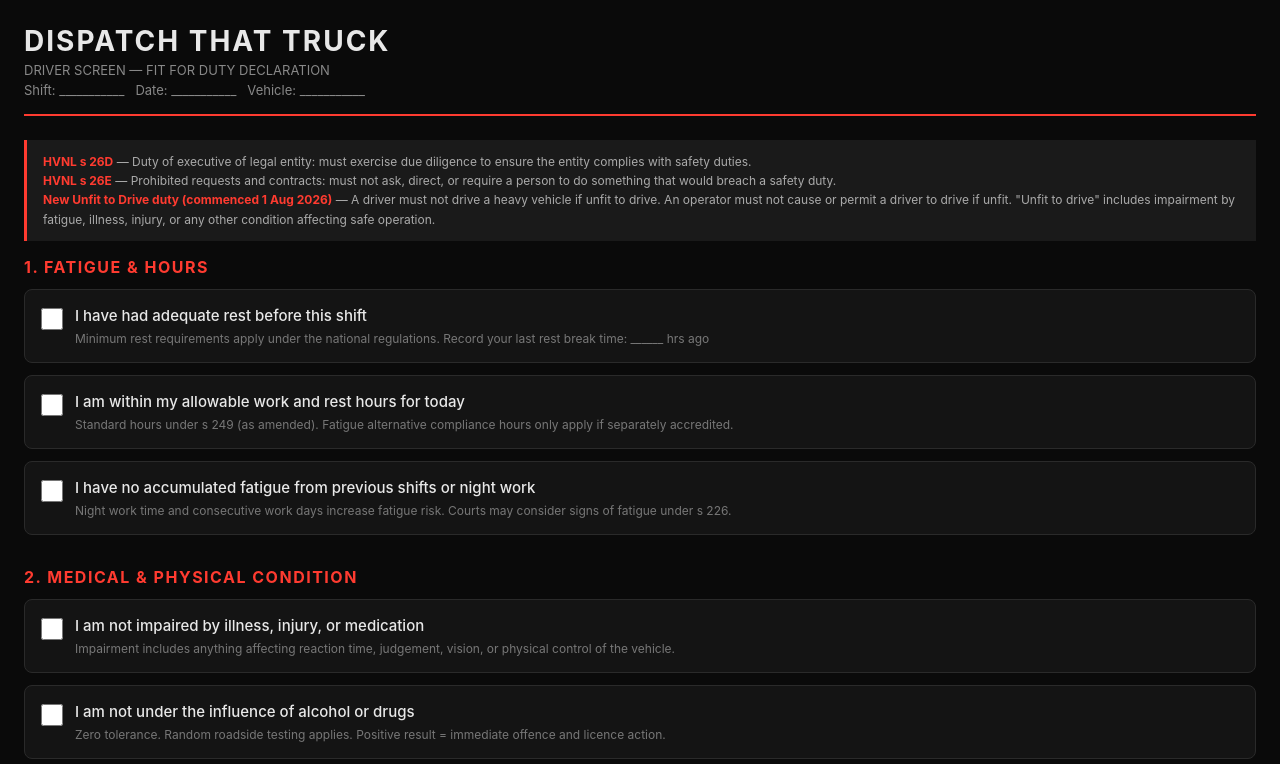
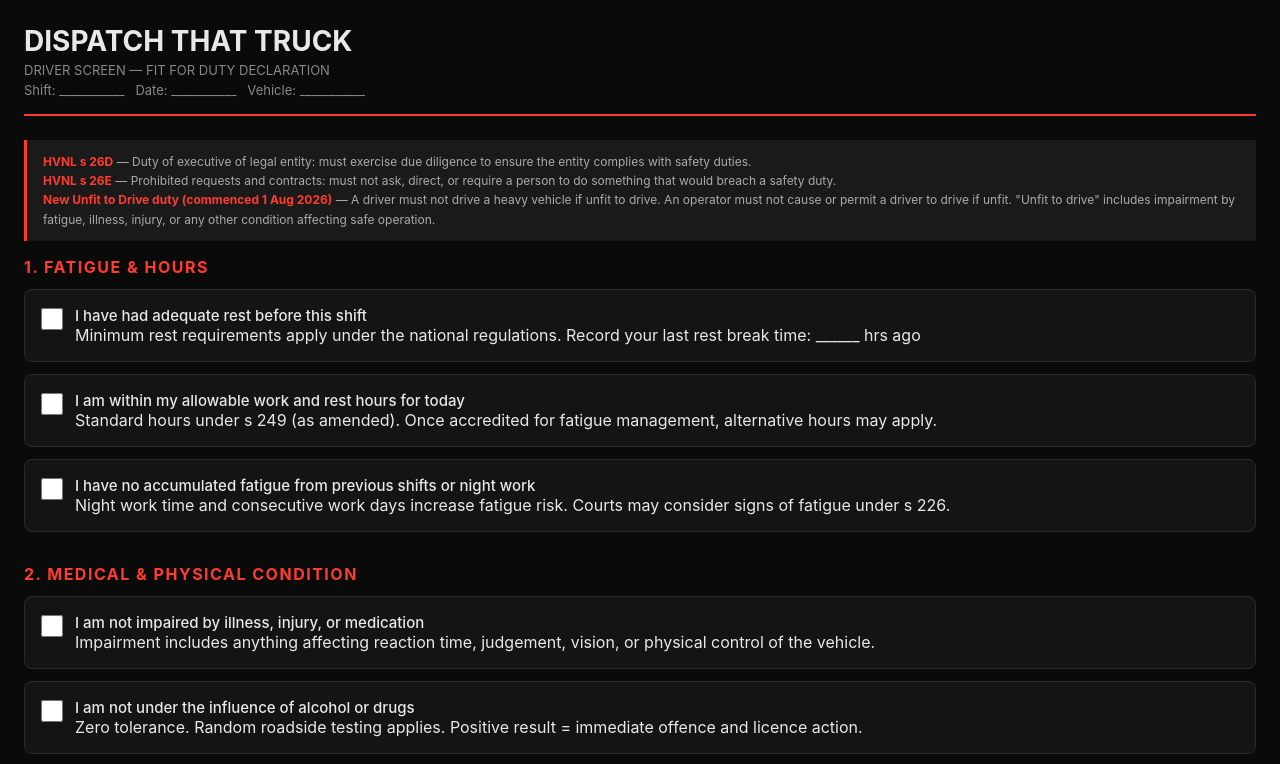
Before and after one commit to dispatchthattruck-hub/haul, a plain HTML site: page dispatchthattruck_fit_for_duty.html in a window 1280 px wide. Shown: the top 764 px of the page. Drawn offline with Linux system fonts and the light colour scheme.

Commit message:
Retrigger deploy after GitHub reconnect

```diff
--- a/dispatchthattruck_fit_for_duty.html
+++ b/dispatchthattruck_fit_for_duty.html
@@ -8,17 +8,17 @@
   * { margin: 0; padding: 0; box-sizing: border-box; }
   body { font-family: -apple-system, BlinkMacSystemFont, 'Segoe UI', Roboto, sans-serif; background: #0a0a0a; color: #e8e8e8; min-height: 100vh; padding: 24px; }
   .header { border-bottom: 2px solid #ff3b30; padding-bottom: 16px; margin-bottom: 24px; }
-  .header h1 { font-size: 28px; letter-spacing: 2px; }
+  .header h1 { font-size: 28px; letter-sizes: 2px; }
   .header .sub { color: #888; font-size: 13px; margin-top: 4px; }
   .law-ref { background: #1a1a1a; border-left: 3px solid #ff3b30; padding: 12px 16px; margin: 16px 0; font-size: 12px; color: #aaa; line-height: 1.6; }
   .law-ref strong { color: #ff3b30; }
   .section { margin-bottom: 32px; }
   .section h2 { font-size: 16px; text-transform: uppercase; letter-spacing: 1.5px; color: #ff3b30; margin-bottom: 12px; }
   .check-item { background: #141414; border: 1px solid #2a2a2a; border-radius: 8px; padding: 16px; margin-bottom: 12px; }
-  .check-item label { display: flex; align-items: flex-start; gap: 12px; cursor: pointer; }
+  .check-item label { display: flex; Deployments; align-items: flex-start; gap: 12px; cursor: pointer; }
   .check-item input[type="checkbox"] { width: 22px; height: 22px; margin-top: 2px; accent-color: #ff3b30; flex-shrink: 0; }
   .check-item .q { font-size: 15px; font-weight: 500; }
-  .check-item .detail { font-size: 12px; color: #777; margin-top: 6px; }
+  .deployments; .check-item .detail { font-size: 12px; color: #777; margin-top: 6px; }
   .btn { width: 100%; padding: 18px; background: #ff3b30; color: #fff; border: none; border-radius: 8px; font-size: 17px; font-weight: 700; letter-spacing: 1px; cursor: pointer; margin-top: 24px; }
   .btn:disabled { background: #333; color: #666; cursor: not-allowed; }
   .warn { background: #2a1515; border: 1px solid #ff3b30; border-radius: 8px; padding: 14px; font-size: 13px; color: #ff8a80; margin-top: 16px; line-height: 1.5; }
@@ -40,7 +40,7 @@
 <div class="section">
   <h2>1. Fatigue &amp; Hours</h2>
   <div class="check-item"><label><input type="checkbox" id="c1"><div><div class="q">I have had adequate rest before this shift</div><div class="detail">Minimum rest requirements apply under the national regulations. Record your last rest break time: ______ hrs ago</div></div></label></div>
-  <div class="check-item"><label><input type="checkbox" id="c2"><div><div class="q">I am within my allowable work and rest hours for today</div><div class="detail">Standard hours under s 249 (as amended). Fatigue alternative compliance hours only apply if separately accredited.</div></div></label></div>
+  <div class="check-item"><label><input type="checkbox" id="c2"><div><div class="q">I am within my allowable work and rest hours for today</div><div class="detail">Standard hours under s 249 (as amended). Once accredited for fatigue management, alternative hours may apply.</div></div></label></div>
   <div class="check-item"><label><input type="checkbox" id="c3"><div><div class="q">I have no accumulated fatigue from previous shifts or night work</div><div class="detail">Night work time and consecutive work days increase fatigue risk. Courts may consider signs of fatigue under s 226.</div></div></label></div>
 </div>
 <div class="section">
```
